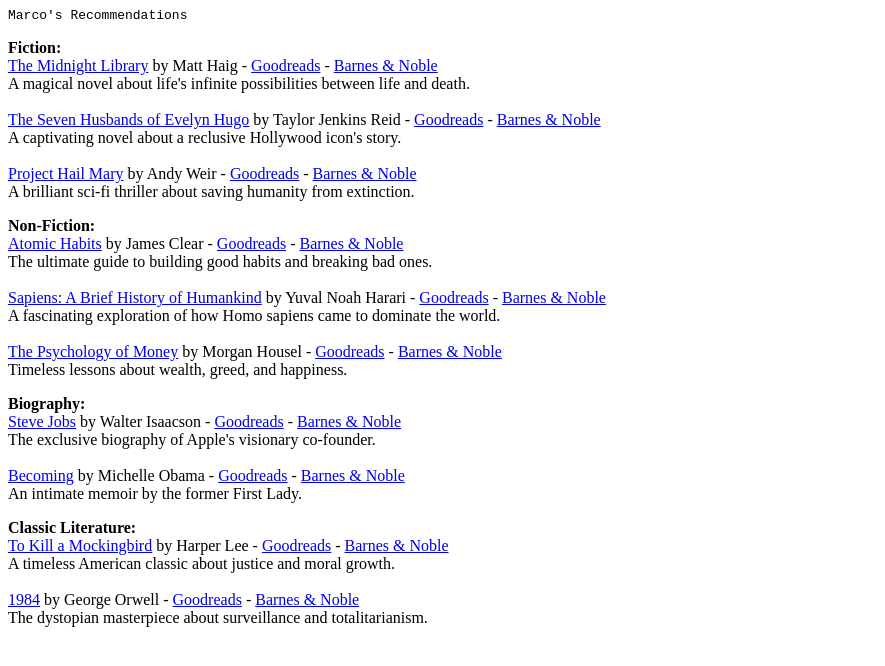
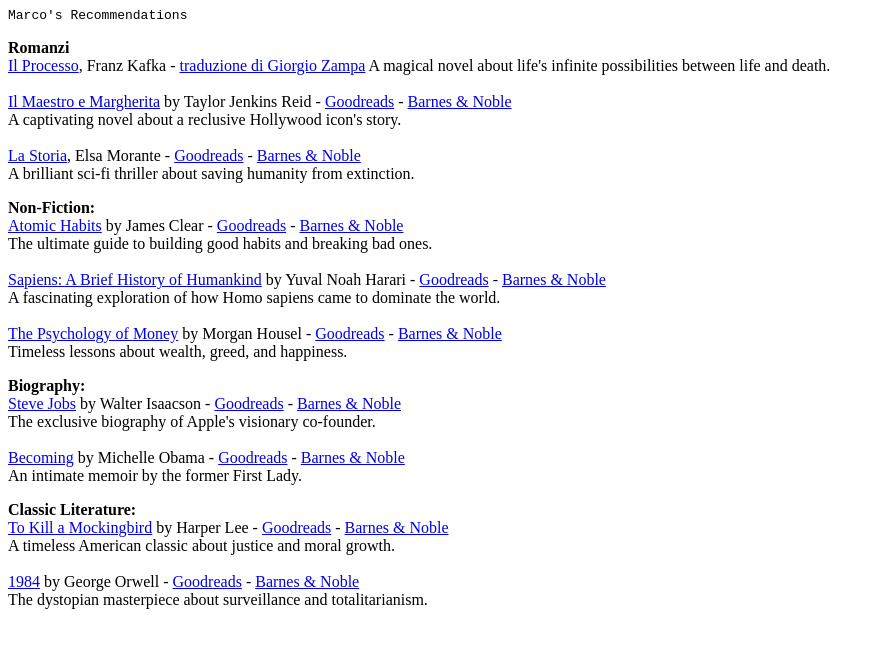
Before and after one commit to MiceliMarco/books, a plain HTML site: page index.html in a window 1280 px wide. Shown: the whole page, without its empty margins (0-885 px from the left). Drawn offline with Linux system fonts and the light colour scheme.

Commit message:
Update index.html

```diff
--- a/index.html
+++ b/index.html
@@ -9,18 +9,17 @@
 <tt>Marco's Recommendations</tt>
 <p>
 
-<b>Fiction:</b><br>
-<a href="https://github.com/academicpages/academicpages.github.io">The Midnight Library</a> by Matt Haig
-- <a href="https://www.goodreads.com/book/show/52578297-the-midnight-library">Goodreads</a>
-- <a href="https://www.barnesandnoble.com/w/the-midnight-library-matt-haig/1137058674">Barnes & Noble</a><br>
+<b>Romanzi</b><br>
+<a href="https://github.com/academicpages/academicpages.github.io">Il Processo</a>, Franz Kafka
+- <a href="https://www.adelphi.it/libro/9788845934674"> traduzione di Giorgio Zampa</a>
 A magical novel about life's infinite possibilities between life and death.<br><br>
 
-<a href="https://www.amazon.com/Seven-Husbands-Evelyn-Hugo-Novel/dp/1501161938">The Seven Husbands of Evelyn Hugo</a> by Taylor Jenkins Reid
+<a href="https://www.amazon.com/Seven-Husbands-Evelyn-Hugo-Novel/dp/1501161938">Il Maestro e Margherita</a> by Taylor Jenkins Reid
 - <a href="https://www.goodreads.com/book/show/32620332-the-seven-husbands-of-evelyn-hugo">Goodreads</a>
 - <a href="https://www.barnesandnoble.com/w/the-seven-husbands-of-evelyn-hugo-taylor-jenkins-reid/1125910298">Barnes & Noble</a><br>
 A captivating novel about a reclusive Hollywood icon's story.<br><br>
 
-<a href="https://www.amazon.com/Project-Hail-Mary-Andy-Weir/dp/0593135202">Project Hail Mary</a> by Andy Weir
+<a href="https://www.amazon.com/Project-Hail-Mary-Andy-Weir/dp/0593135202">La Storia</a>, Elsa Morante
 - <a href="https://www.goodreads.com/book/show/54493401-project-hail-mary">Goodreads</a>
 - <a href="https://www.barnesandnoble.com/w/project-hail-mary-andy-weir/1137989623">Barnes & Noble</a><br>
 A brilliant sci-fi thriller about saving humanity from extinction.<br>
```
